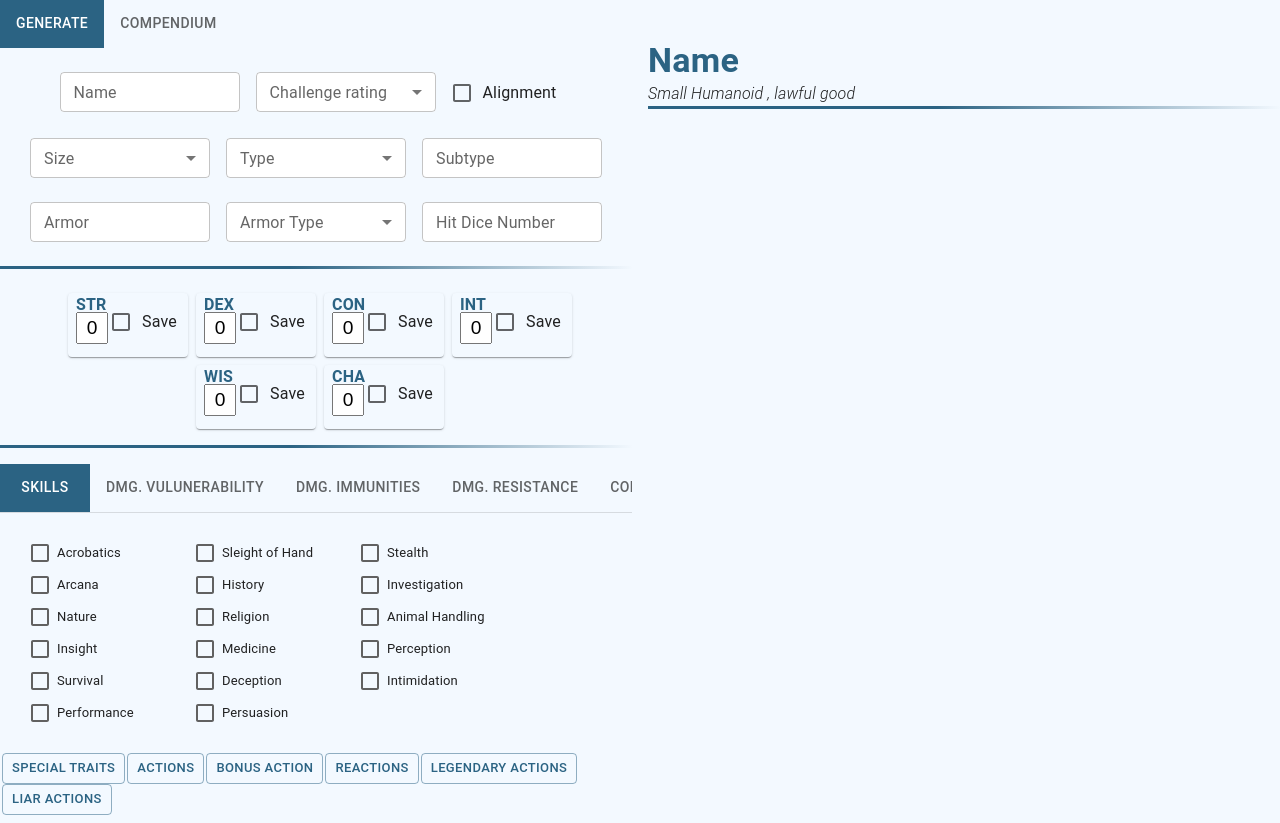
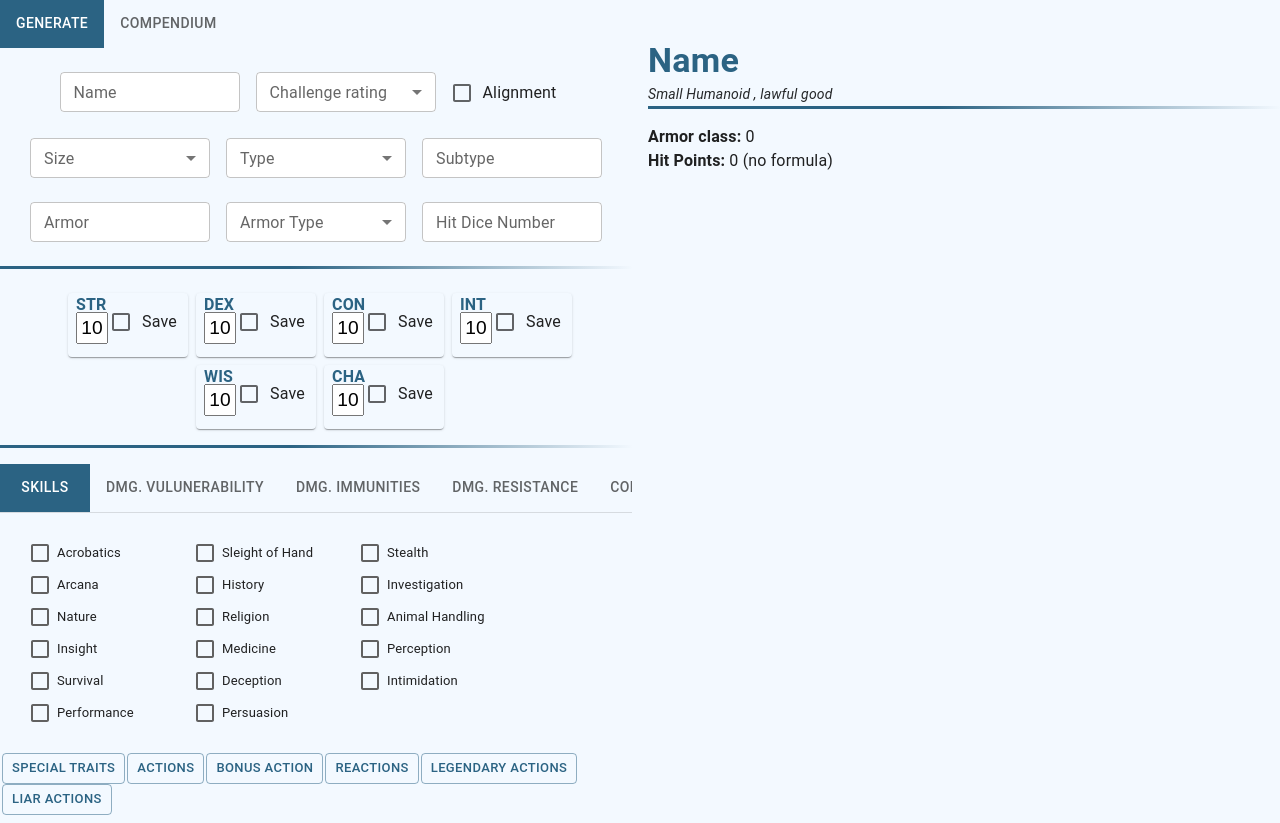
Before and after one commit to MoshaKartoshaGlazova/dnd, a React (Create React App) app: page / in a window 1280 px wide. Built offline with nearby package versions, Linux system fonts and the light colour scheme.

Commit message:
add Armor + HitPoints

```diff
--- a/src/components/ManualEdit.jsx
+++ b/src/components/ManualEdit.jsx
@@ -155,12 +155,8 @@ const ManualEdit = ({ state, setState }) => {
               name="armorType"
               onChange={(event) => onChange(event.target)}
             >
-              <MenuItem value="">
-                <em>None</em>
-              </MenuItem>
-              <MenuItem value={10}>Ten</MenuItem>
-              <MenuItem value={20}>Twenty</MenuItem>
-              <MenuItem value={30}>Thirty</MenuItem>
+              <MenuItem value="Custom">Custom</MenuItem>
+              <MenuItem value="Natural">Natural</MenuItem>
             </Select>
           </FormControl>
         </Grid>
--- a/src/components/States.jsx
+++ b/src/components/States.jsx
@@ -74,7 +74,7 @@ const State = (item, state, onInput, onSave) => {
               textAlign: "center",
             }}
             name={item}
-            value={state.states?.[item] ?? "0"}
+            value={state.states?.[item] ?? "10"}
             onChange={({ target }) => onInput(target)}
           />
           <FormControlLabel
--- /dev/null
+++ b/src/components/characterList/CharacherPoints.jsx
@@ -0,0 +1,125 @@
+import React, { useState } from "react";
+import Grid from "@mui/material/Grid";
+import { Button, TextField, Typography } from "@mui/material";
+import { StopSharp } from "@material-ui/icons";
+
+const CharacterPoints = ({ state }) => {
+  const calculateHitPoints = () => {
+    if (isSizeNull() || isDiceNumNull()) {
+      return "0";
+    } else {
+      switch (state.size) {
+        case "Tiny":
+          return multiplication(2.5);
+        case "Small":
+          return multiplication(3.5);
+        case "Medium":
+          return multiplication(4.5);
+        case "Large":
+          return multiplication(5.5);
+        case "Huge":
+          return multiplication(6.5);
+        case "Gargantuan":
+          return multiplication(10.5);
+      }
+    }
+  };
+  const multiplication = (mod) => {
+    return Math.floor(
+      (mod + calculateModifier(state.states.CON)) * state.hitDiceNumber
+    );
+  };
+
+  const calculateModifier = (monster_char) => {
+    return Math.floor((monster_char - 10) / 2);
+  };
+
+  const isSizeNull = () => {
+    return !("size" in state);
+  };
+  const isDiceNumNull = () => {
+    return !("hitDiceNumber" in state);
+  };
+
+  const printFormulaHipPoints = () => {
+    if (isSizeNull() || isDiceNumNull()) {
+      return "no formula";
+    }
+    switch (state.size) {
+      case "Tiny":
+        return (
+          state.hitDiceNumber +
+          "d" +
+          4 +
+          " + " +
+          calculateModifier(state.states.CON) * state.hitDiceNumber
+        );
+      case "Small":
+        return (
+          state.hitDiceNumber +
+          "d" +
+          6 +
+          " + " +
+          calculateModifier(state.states.CON) * state.hitDiceNumber
+        );
+      case "Medium":
+        return (
+          state.hitDiceNumber +
+          "d" +
+          8 +
+          " + " +
+          calculateModifier(state.states.CON) * state.hitDiceNumber
+        );
+      case "Large":
+        return (
+          state.hitDiceNumber +
+          "d" +
+          10 +
+          " + " +
+          calculateModifier(state.states.CON) * state.hitDiceNumber
+        );
+      case "Huge":
+        return (
+          state.hitDiceNumber +
+          "d" +
+          12 +
+          " + " +
+          calculateModifier(state.states.CON) * state.hitDiceNumber
+        );
+      case "Gargantuan":
+        return (
+          state.hitDiceNumber +
+          "d" +
+          20 +
+          " + " +
+          calculateModifier(state.states.CON) * state.hitDiceNumber
+        );
+    }
+  };
+  return (
+    <Grid
+      sx={{
+        flexGrow: 0,
+        marginBottom: 1,
+      }}
+      container
+      justifyContent="left"
+    >
+      <Grid item xs={12}>
+        <Typography variant="regular">
+          <Typography variant="label">{"Armor class:"}</Typography>{" "}
+          {state?.armor ?? " 0"}{" "}
+          {state?.armorType ? "(" + state.armorType + " armor)" : ""}
+        </Typography>
+      </Grid>
+      <Grid item xs={12}>
+        <Typography variant="regular">
+          <Typography variant="label">{"Hit Points:"}</Typography>{" "}
+          {calculateHitPoints()} {"(" + printFormulaHipPoints() + ")"}
+        </Typography>
+      </Grid>
+    </Grid>
+  );
+};
+
+export default CharacterPoints;
--- a/src/components/characterList/CharacterView.jsx
+++ b/src/components/characterList/CharacterView.jsx
@@ -1,6 +1,7 @@
 import React, { useState } from "react";
 import Grid from "@mui/material/Grid";
 import { Button, TextField, Typography } from "@mui/material";
+import CharacterPoints from "./CharacherPoints";
 
 const CharacterView = ({ state }) => {
   console.log(state);
@@ -23,9 +24,10 @@ const CharacterView = ({ state }) => {
   };
 
   return (
+    <>
       <Grid
         sx={{
-        flexGrow: 1,
+          //flexGrow: 1,
           marginBottom: 2,
           borderBottomStyle: "solid",
           borderImage:
@@ -41,10 +43,8 @@ const CharacterView = ({ state }) => {
         </Grid>
         <Grid item sx={{}}>
           <Typography
-          variant="h7"
+            variant="monsterDescription"
             //sx={{ color: "#2B6383" }}
-          fontWeight="light"
-          fontStyle="italic"
           >
             {state?.size ?? "Small"} {state?.type ?? "Humanoid"}
             {state?.subType ? "(" + state.subType + ")" : ""} {", "}
@@ -52,6 +52,11 @@ const CharacterView = ({ state }) => {
           </Typography>
         </Grid>
       </Grid>
+
+      <Grid sx={{ margin: 0 }}>
+        <CharacterPoints state={state} />
+      </Grid>
+    </>
   );
 };
 
--- a/src/pages/main.jsx
+++ b/src/pages/main.jsx
@@ -11,6 +11,13 @@ export const Main = () => {
     alignment_view: "good",
     alignment_behavior: "lawful",
     aligment: false,
+    states: {
+      STR: "10",
+      DEX: "10",
+      CON: "10",
+      INT: "10",
+      WIS: "10",
+      CHA: "10",}
   });
 
   const handleChange = (event, newValue) => {
--- a/src/theme/index.js
+++ b/src/theme/index.js
@@ -4,6 +4,21 @@ import { orange } from "@mui/material/colors";
 export const theme = createTheme({
   status: {
     danger: orange[500],
+  },
+  typography: {
+
+    monsterDescription:{
+      fontWeight:"light",
+      fontStyle:"italic",
+      color: "#26282A",
+      fontSize: 14,
+    },
+    label:{
+      fontWeight: "bold"
+    },
+    regular:{
+      fontWeight: "regular"
+    }
   },
   palette: {
     background: {
```
Lines whose indentation alone changed are shown as unchanged.
